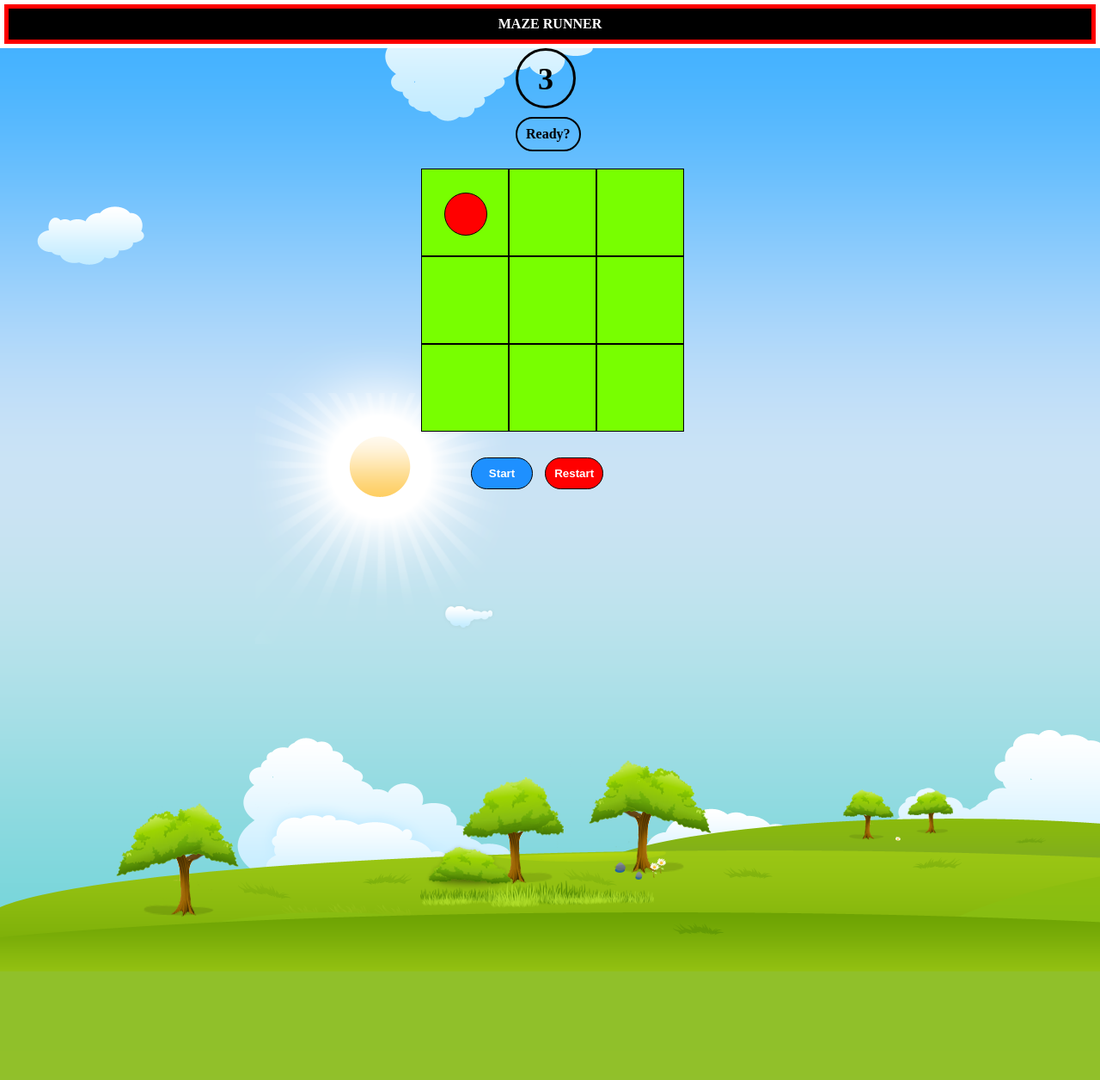
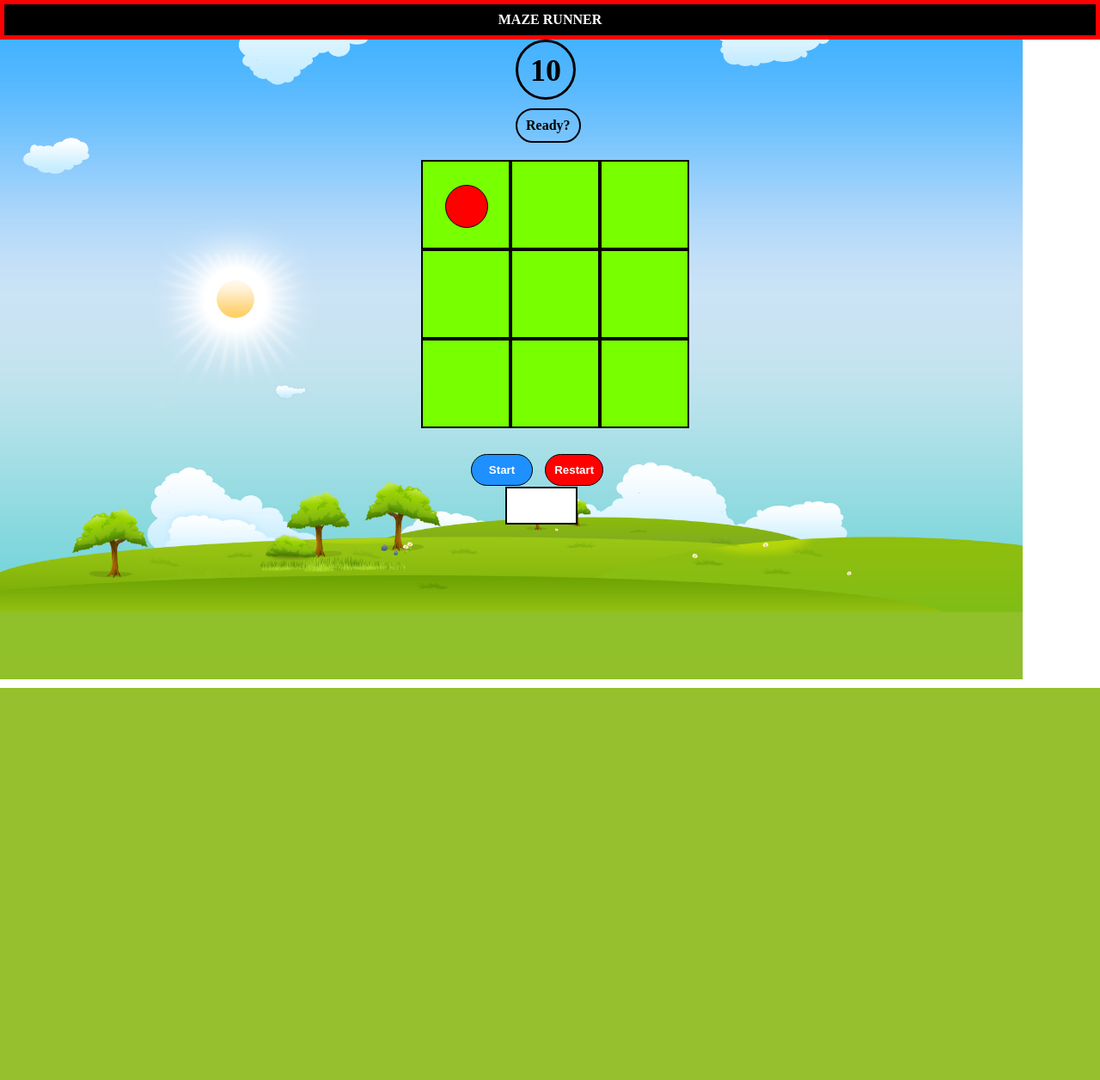
Before and after one commit to RaidenDilan/project-1, a PHP site: page / in a window 1280 px wide; the page is wider, and only the part inside the window is pictured. Shown: that part at 86% size. After the commit the page ends 800 px from the top of that part, so only its background shows below. Run offline with PHP 8.4, Linux system fonts and the light colour scheme; some libraries are stand-ins or nearby versions.

Commit message:
few changed

```diff
--- a/css/style.css
+++ b/css/style.css
@@ -76,6 +76,19 @@ div {
   /*color: black;*/
 }
 
+.result {
+  padding: 20px 40px;
+  border: 2px solid black;
+  margin: 400px 588px;
+  background-color: white;
+  color: black;
+  /*float: left;*/
+  /*width: 40px;*/
+  /*height: 10px;*/
+  position: absolute;
+  display: inline;
+}
+
 .circle {
   width: 50px;
   height: 50px;
@@ -128,6 +141,8 @@ footer {
 }
 
 img {
+  max-width: 1190px;
+  /*max-height: 1190px;*/
   position: absolute;
   margin: 0 auto;
   display: block;
@@ -140,20 +155,72 @@ h1 {
   border: 5px solid red;
   padding: 10px;
   /*display: inline-block;*/
-  margin: 5px 5px;
+  /*margin: 2px 2px;*/
   text-align: center;
   color: white;
   font-weight: bold;
 }
 
+.edge1 {
+  border: 2px solid black;
+  /*border-bottom: none;*/
+  /*border-right: none;*/
+}
 
-/*#sonic {
-  position: absolute;
-  width: 60px;
-  height: 60px;
-  background-color: none;
-}*/
+.edge2 {
+  border: 2px solid black;
+  /*border-bottom: none;*/
+  /*border-left: none;*/
+  /*border-right: none;*/
+}
 
+.edge3 {
+  border: 2px solid black;
+  /*border-bottom: none;*/
+  /*border-left: none;*/
+
+}
+
+.edge4 {
+  border: 2px solid black;
+  /*border-top: none;*/
+  /*border-bottom: none;*/
+  /*border-right: none;*/
+}
+
+.edge5 {
+  border: 2px solid black;
+  /*border-top: none;*/
+  /*border-bottom: none;*/
+  /*border-right: none;*/
+  /*border-left: none;*/
+}
+
+.edge6 {
+  border: 2px solid black;
+  /*border-top: none;*/
+  /*border-bottom: none;*/
+  /*border-left: none;*/
+}
+
+.edge7 {
+  border: 2px solid black;
+  /*border-top: none;*/
+  /*border-right: none;*/
+}
+
+.edge8 {
+  border: 2px solid black;
+  /*border-top: none;*/
+  /*border-right: none;*/
+  /*border-left: none;*/
+}
+
+.edge9 {
+  border: 2px solid black;
+  /*border-top: none;*/
+  /*border-left: none;*/
+}
 @media only screen and (max-width: 960px) {
 
 }
--- a/index.html
+++ b/index.html
@@ -14,26 +14,25 @@
     </header>
     <main>
       <img src="images/field.png">
-        <div class="timer">3</div>
+        <div class="timer">10</div>
         <div class="display">Ready?</div>
+        <p class="result"></p>
         <ul>
-          <li class="start">
-            <div class="circle ball control">
-              <!-- <img id="sonic"src="images/sonic.jpg" alt=""> -->
-            </div>
+          <li class="wall edge1">
+            <div class="circle ball control"></div>
           </li>
-          <li></li>
-          <li></li>
+          <li class="wall edge2"></li>
+          <li class="wall edge3"></li>
         </ul>
         <ul>
-          <li class="wall"></li>
-          <li class="wall"></li>
-          <li></li>
+          <li class="wall edge4"></li>
+          <li class="wall edge5"></li>
+          <li class="wall edge6"></li>
         </ul>
         <ul>
-          <li class="wall"></li>
-          <li class="wall"></li>
-          <li class="destination"></li>
+          <li class="wall edge7"></li>
+          <li class="wall edge8"></li>
+          <li class="wall edge9 destination"></li>
         </ul>
     </main>
     <footer>
--- a/js/app.js
+++ b/js/app.js
@@ -7,18 +7,16 @@ $(() => {
 
 // Create the walls within the board function//////////////////////////////////
 
-// add the timer //////////////////////////////////////////////////////////////
-  const $input = $('input');
-  // const $button = $('.submit');
+// OBJECTS ////////////////////////////////////////////////////////////////////
   const $timerScreen = $('.timer');
   const $display = $('.display');
   const $startBtn = $('.play');
-  let timeRemaining = 3;
+  let timeRemaining = 10;
   let timerId = null;
 
-  function startStopTimer() {
-// Show button input
-    showInput();
+  function startTimer() {
+// Toggles the MAZE  board
+    toggleBoard();
 
 // Starts the timer
     timerId = setInterval(() => {
@@ -31,27 +29,17 @@ $(() => {
         clearInterval(timerId);
         $display.html('Game Over');
         $play.html('Play Again');
+        toggleBoard();
         // $timer.addClass('ringing');
         console.log('Clear Interval Working!');
       }
-    }, 1000);
+    }, 1000); // Stops the timer after 10 secons
 // timerIsRunning = true;
   }
-// Hides input box ////////////////////////////////////////////////////////////
-  function hideInput() {
-    $input.hide();
-  }
-  hideInput();
+// Runs the PLAY button and timer
+  $startBtn.on('click', startTimer);
 
-// Shows input box
-  function showInput() {
-    $input.show();
-  }
-// runs the GO! button
-  $startBtn.on('click', startStopTimer);
-
-// Create the direction key function //////////////////////////////////////////
-
+// Move the BALL //////////////////////////////////////////////////////////////
   const $circle = $('.circle'); //the circle object
 
   $(document).keydown(function(e) {
@@ -77,99 +65,49 @@ $(() => {
         }); //bottom arrow key
         break;
     }
+    console.log('Movement Works');
   });
 
-  // function moveBall(e) {
-  //   switch(e.keyCode) {
-  //     case 37:
-  //     // animate ball left
-  //       break;
-  //     case 38:
-  //     // animate ball up
-  //       break;
-  //     case 39:
-  //     // animate ball right
-  //       break;
-  //     case 40:
-  //     // animate ball down
-  //       break;
-  //   }
-  //   console.log('ball motion working');
-  // }
-  // moveBall();
-
-  // setInterval(moveBall, 50); //50 marks the speed of the ball
-  // const keys = {};
-  //
-  // $(document).keydown(function(e) {
-  //   keys[e.keyCode] = true;
-  // });
-  //
-  // $(document).keyup(function(e) {
-  //   delete keys[e.keyCode];
-  // });
-  //
-  // function moveBall() {
-  //   for (var direction in keys) {
-  //     if (!keys.hasOwnProperty(direction)) continue;
-  //     if (direction == 37) {
-  //       $ball.css({left: '-=5'}, 100); //left works fine
-  //       console.log('Left');
-  //     }
-  //     if (direction == 38) {
-  //       $ball.css({top: '-=5'}, 100); //top works fine
-  //       console.log('Top');
-  //     }
-  //     if (direction == 39) {
-  //       $ball.css({right: '+=5'}, 100); //right still not working
-  //       console.log('Right');
-  //     }
-  //     if (direction == 40) {
-  //       $ball.css({down: '+=5'}, 100); //down stil not working
-  //       console.log('Down');
-  //     }
-  //   }
-  // }
-
-// Move the ball //////////////////////////////////////////////////////////////
-
-
-// create the play button /////////////////////////////////////////////////////
+// The play button ////////////////////////////////////////////////////////////
   const $play = $('button.play');
 
   $play.on('click', () => {
     $ball.addClass('circle');
-    // $play.html('started');
+    // if $('.result').text('You win');
+    // } else {
+    //   $('.result').text('You lose');
+    // }
     console.log('Started');
   });
 
-// Create the reset button ////////////////////////////////////////////////////
+// The reset button ///////////////////////////////////////////////////////////
   const $reset = $('button.reset');
 
   $reset.on('click', () => {
-    // $reset.html('');
-    // $ball.removeClass('circle');
-    // $ball.prepend('');
-    // $reset.html('started');
+    $('.result').text(''); // dispays win or lose message INCOMPLETE
+    // $startTimer.html(timeRemaining); // FIX THIS PART
     console.log('Restarted');
   });
 
-//Create the 'ball' function///////////////////////////////////////////////////
+// The BALL function on CLICK /////////////////////////////////////////////////
   const $ball = $('.circle');
 
   $ball.on('click', () => {
+    console.log('Ball moved');
     // $ball.appendTo('.destination');
-    console.log('Ball moved');
   });
 
 // Block the edge so the player can't go through it ///////////////////////////
 
-// Create Player direction function ///////////////////////////////////////////
+// Create a 'You Won!' message when the player reaches destination ////////////
 
-// Create a 'You Won!' message when the player reaches destination ////////////
 
 // Create different difficulties //////////////////////////////////////////////
 
 // Create hide board function /////////////////////////////////////////////////
 
+// Hidding buttons and boards /////////////////////////////////////////////////
+  function toggleBoard() {
+    $play.toggle();
+  }
 });
```
